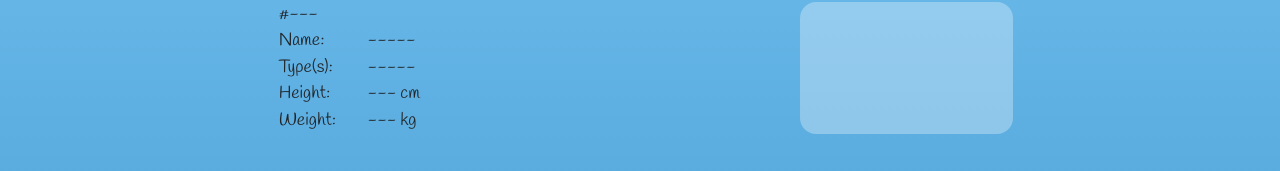
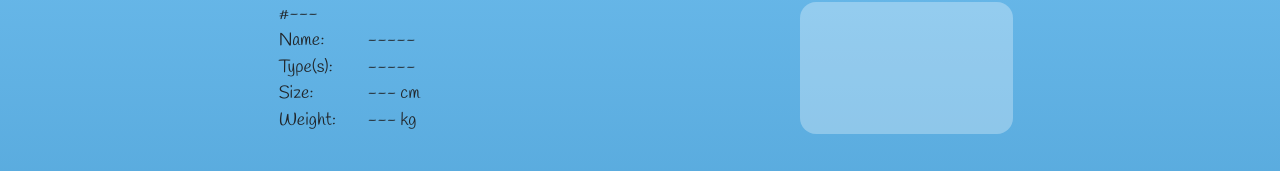
Before and after one commit to johnsonr31/johnsonpokedex, a React (Create React App) app: page / in a window 1280 px wide. Shown: the part 404-575 px from the top of the page. Built offline with nearby package versions, Linux system fonts and the light colour scheme.

Commit message:
* Changed maximum random number: ** Now Pokemon up to current gen can appear from random number generator

```diff
--- a/src/Components/MainPageComponent.js
+++ b/src/Components/MainPageComponent.js
@@ -40,7 +40,7 @@ function MainPageComponent() {
   }
 
   async function FetchRandomMon () {
-    randomNumber = Math.floor(Math.random() * 646);
+    randomNumber = Math.floor(Math.random() * 1009);
 
     const promise = await fetch(`https://pokeapi.co/api/v2/pokemon/${randomNumber}/`);
 
@@ -119,7 +119,7 @@ function MainPageComponent() {
                 </Row>
                 <Row>
                   <Col xs={2}>
-                    Height:
+                    Size:
                   </Col>
                   <Col>
                     {pokemon ? Math.floor(pokemon.height * 10) : '---'} cm
```
